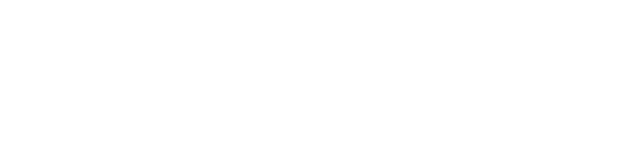
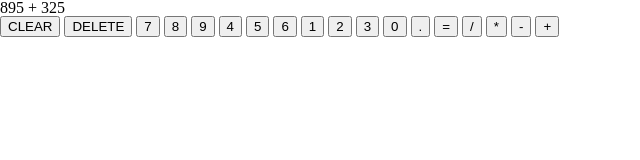
Before and after one commit to LucasDev96/simple-calculator, a plain HTML site: page index.html in a window 1280 px wide. Shown: the whole page, without its empty margins (0-640 px from the left). Drawn offline with Linux system fonts and the light colour scheme.

Commit message:
Created calcContainer and filled it with buttons and a p element.

```diff
--- a/index.html
+++ b/index.html
@@ -1,16 +1,43 @@
 <!DOCTYPE html>
 <html lang="en">
+
 <head>
     <meta charset="UTF-8">
     <title>Simple Calculator</title>
     <link rel="stylesheet" href="css/reset.css">
     <link rel="stylesheet" href="css/styles.css">
 </head>
+
 <body>
 
     <main>
 
+        <div id="calcContainer">
+
+            <p id="inputText">895 + 325</p>
+            <button id="clearButton" class="calcButton">CLEAR</button>
+            <button id="backspaceButton" class="calcButton">DELETE</button>
+            <button id="button7" class="calcButton">7</button>
+            <button id="button8" class="calcButton">8</button>
+            <button id="button9" class="calcButton">9</button>
+            <button id="button4" class="calcButton">4</button>
+            <button id="button5" class="calcButton">5</button>
+            <button id="button6" class="calcButton">6</button>
+            <button id="button1" class="calcButton">1</button>
+            <button id="button2" class="calcButton">2</button>
+            <button id="button3" class="calcButton">3</button>
+            <button id="button0" class="calcButton">0</button>
+            <button id="buttonDecimal" class="calcButton">.</button>
+            <button id="buttonEnter" class="calcButton">=</button>
+            <button id="buttonDivide" class="calcButton">/</button>
+            <button id="buttonMultiply" class="calcButton">*</button>
+            <button id="buttonSubtract" class="calcButton">-</button>
+            <button id="buttonAdd" class="calcButton">+</button>
+
+        </div>
+
     </main>
 
 </body>
+
 </html>
```
